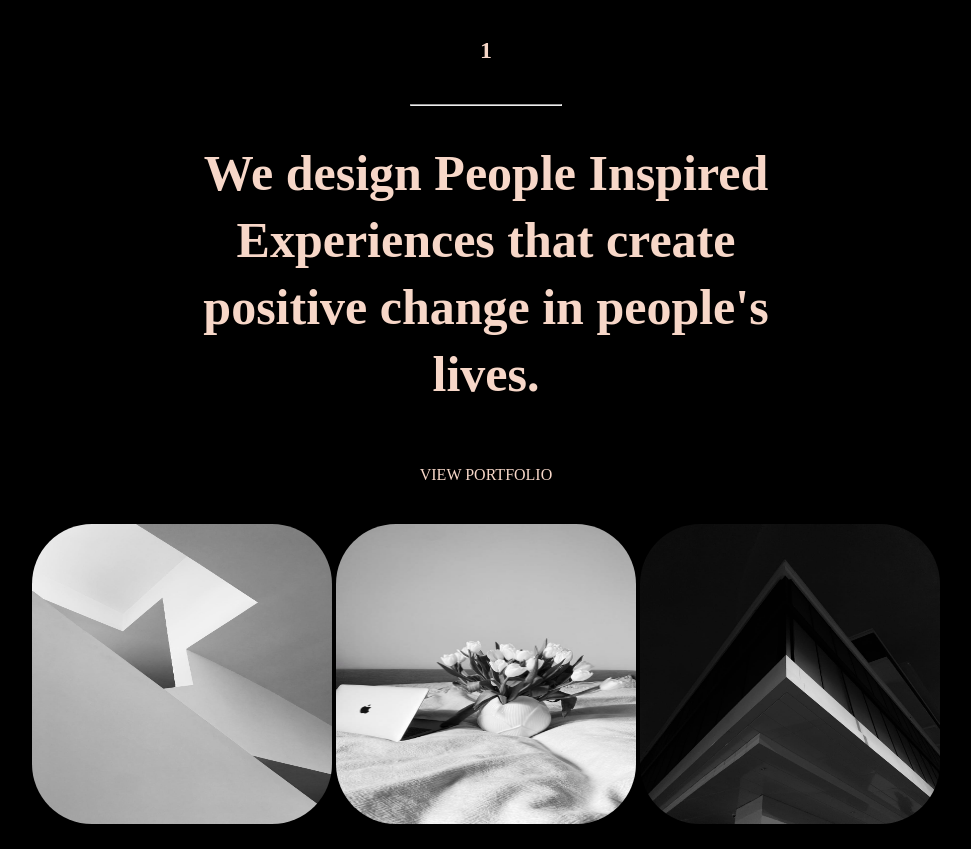
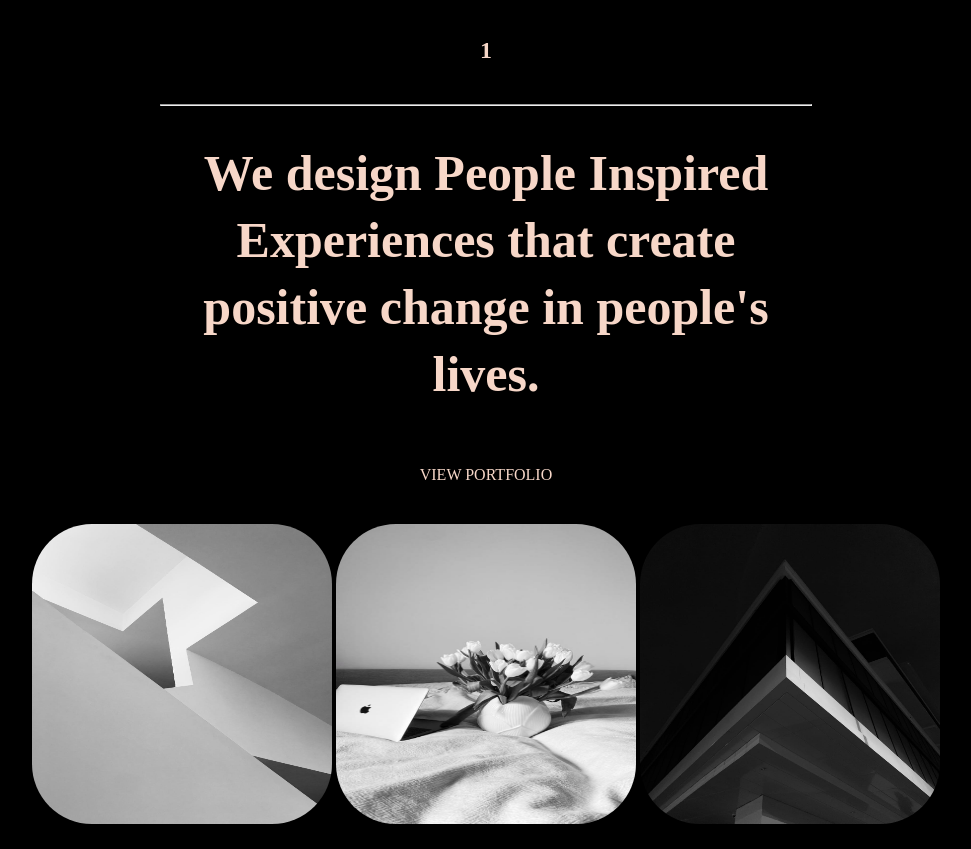
Before and after one commit to segunlawal/Biography-Page, a plain HTML site: page index.html in a window 1280 px wide. Shown: the part 1526-2375 px from the top of the page, without its empty margins (154-1125 px from the left). Drawn offline with Linux system fonts and the light colour scheme.

Commit message:
Update index.html

```diff
--- a/index.html
+++ b/index.html
@@ -34,7 +34,7 @@
     </div>
     <center>
     <h2>1</h2>
-    <hr width="150px">
+    <hr width="650px" style="color:#f7d7c8">
     <h1 id="wedi">We design People Inspired Experiences that create positive change in people's lives.</h1>
     <p>VIEW PORTFOLIO</p>
   <div class="theimages">
```
